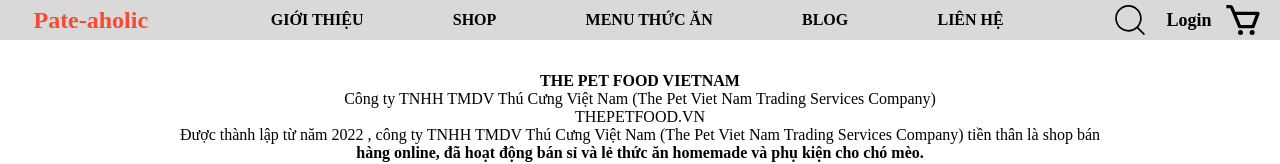
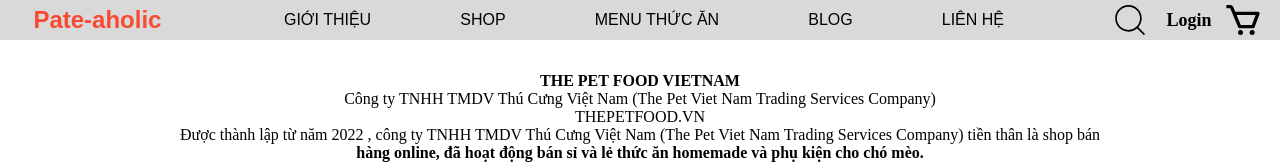
Before and after one commit to DQuyen1/the-pet-food, a React (Vite) app: page / in a window 1280 px wide. Shown: the top 164 px of the page. Built offline with nearby package versions, Linux system fonts and the light colour scheme.

Commit message:
asddassd

```diff
--- a/src/assets/css/BlogSection.css
+++ b/src/assets/css/BlogSection.css
@@ -3,7 +3,7 @@
     flex-wrap: wrap; /* Enables wrapping to new rows */
     gap: 5rem 0rem; /* Adds spacing between items */
     justify-content: space-evenly;
-    width: 40%;
+    width: 45%;
     margin-bottom: 5rem;
 }
 
--- a/src/assets/css/NavBar.css
+++ b/src/assets/css/NavBar.css
@@ -11,6 +11,8 @@
   .line-one {
     display: block;
     color: #f84a30;
+    font-family: "Arial";
+    font-weight: "normal",
   }
 
   .line-two {
--- a/src/components/NavBar.tsx
+++ b/src/components/NavBar.tsx
@@ -46,22 +46,59 @@
           flexGrow: 8,
         }}
       >
-        <NavLink to="/" style={{ textDecoration: "none", color: "black" }}>
+        <NavLink
+          to="/"
+          style={{
+            textDecoration: "none",
+            color: "black",
+            fontWeight: "normal",
+            fontFamily: "Arial",
+          }}
+        >
           {" "}
           GIỚI THIỆU
         </NavLink>
-        <NavLink to="/shop" style={{ textDecoration: "none", color: "black" }}>
+        <NavLink
+          to="/shop"
+          style={{
+            textDecoration: "none",
+            color: "black",
+            fontWeight: "normal",
+            fontFamily: "Arial",
+          }}
+        >
           SHOP
         </NavLink>
-        <NavLink to="/menu" style={{ textDecoration: "none", color: "black" }}>
+        <NavLink
+          to="/menu"
+          style={{
+            textDecoration: "none",
+            color: "black",
+            fontWeight: "normal",
+            fontFamily: "Arial",
+          }}
+        >
           MENU THỨC ĂN
         </NavLink>
-        <NavLink to="/blog" style={{ textDecoration: "none", color: "black" }}>
+        <NavLink
+          to="/blog"
+          style={{
+            textDecoration: "none",
+            color: "black",
+            fontWeight: "normal",
+            fontFamily: "Arial",
+          }}
+        >
           BLOG
         </NavLink>
         <NavLink
           to="/contact"
-          style={{ textDecoration: "none", color: "black" }}
+          style={{
+            textDecoration: "none",
+            color: "black",
+            fontWeight: "normal",
+            fontFamily: "Arial",
+          }}
         >
           LIÊN HỆ
         </NavLink>
--- a/src/pages/Menu.tsx
+++ b/src/pages/Menu.tsx
@@ -66,7 +66,7 @@
           display: "flex",
           flexWrap: "wrap", // Allow wrapping if there are more than 3 items
           justifyContent: "space-between",
-          width: "50%", // Space items evenly
+          width: "55%", // Space items evenly
         }}
       >
         {products.length > 0 ? (
```
